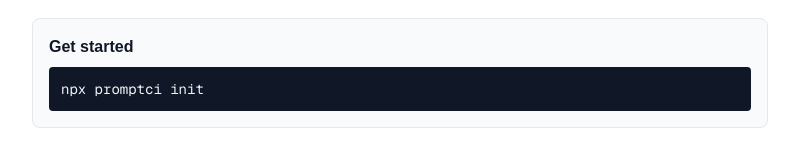
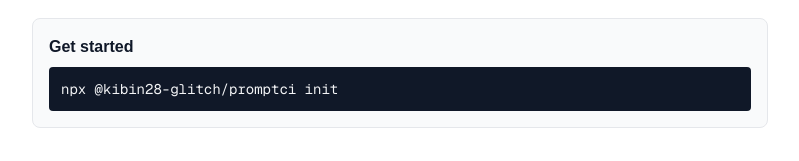
Before and after one commit to kibin28-glitch/prompt-ci-dashboard, a Next.js app: page / in a window 1280 px wide. Shown: the part 460-621 px from the top of the page, without its empty margins (240-1039 px from the left). Built offline with nearby package versions, Linux system fonts and the light colour scheme.

Commit message:
Update npm package link/install command to scoped package name
Co-Authored-By: Claude Sonnet 5 <noreply@anthropic.com>

```diff
--- a/app/page.tsx
+++ b/app/page.tsx
@@ -43,7 +43,7 @@ export default function Home() {
         <div className="rounded-lg border border-gray-200 bg-gray-50 p-4">
           <h2 className="mb-2 font-semibold text-gray-900">Get started</h2>
           <pre className="overflow-x-auto rounded bg-gray-900 p-3 text-sm text-gray-100">
-            npx promptci init
+            npx @kibin28-glitch/promptci init
           </pre>
         </div>
       </section>
@@ -56,7 +56,7 @@ export default function Home() {
           View the CLI on GitHub
         </a>
         <a
-          href="https://www.npmjs.com/package/promptci"
+          href="https://www.npmjs.com/package/@kibin28-glitch/promptci"
           className="inline-flex items-center rounded-md border border-gray-300 px-4 py-2 text-sm font-medium text-gray-900 hover:bg-gray-50"
         >
           View on npm
```
